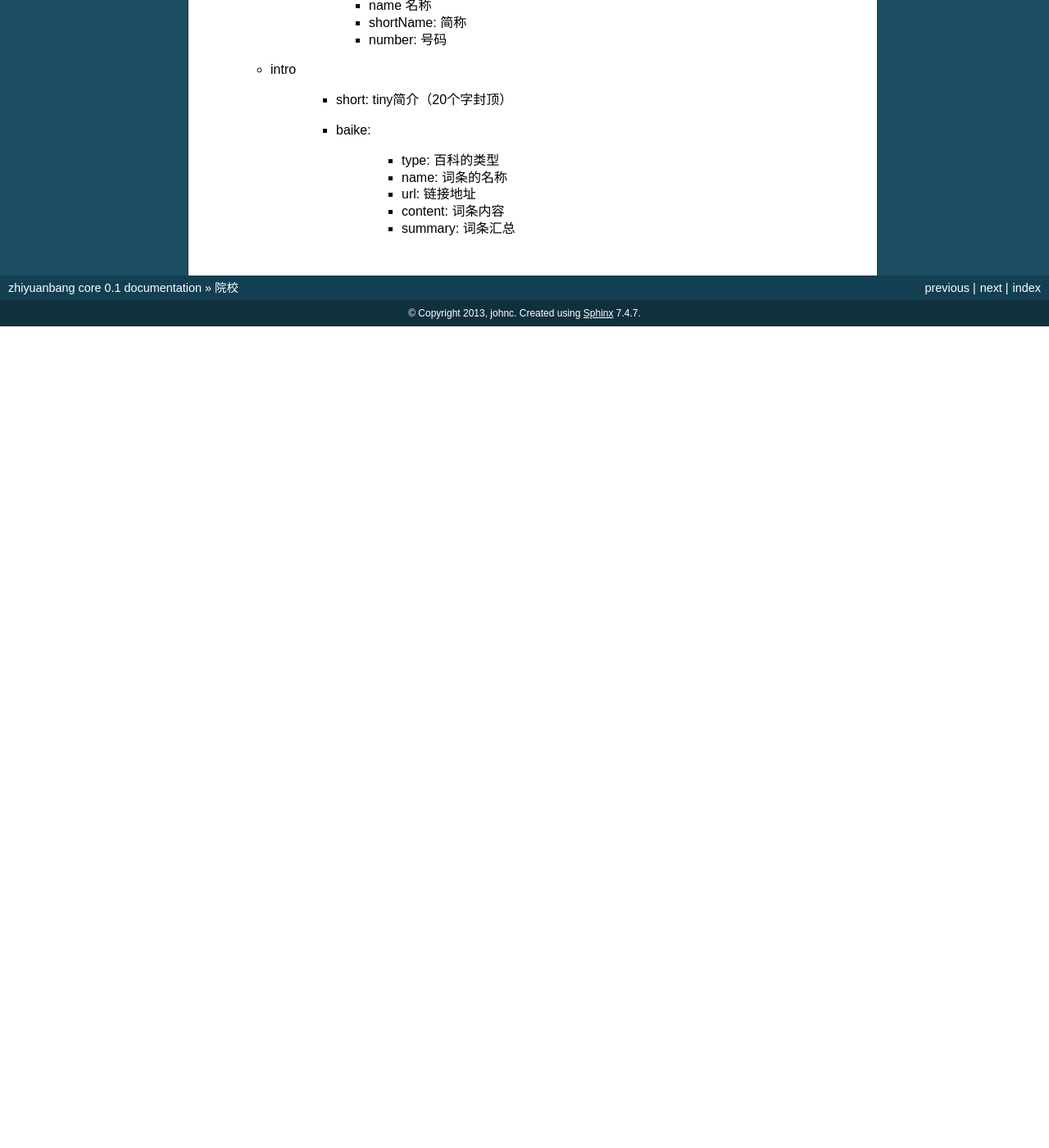
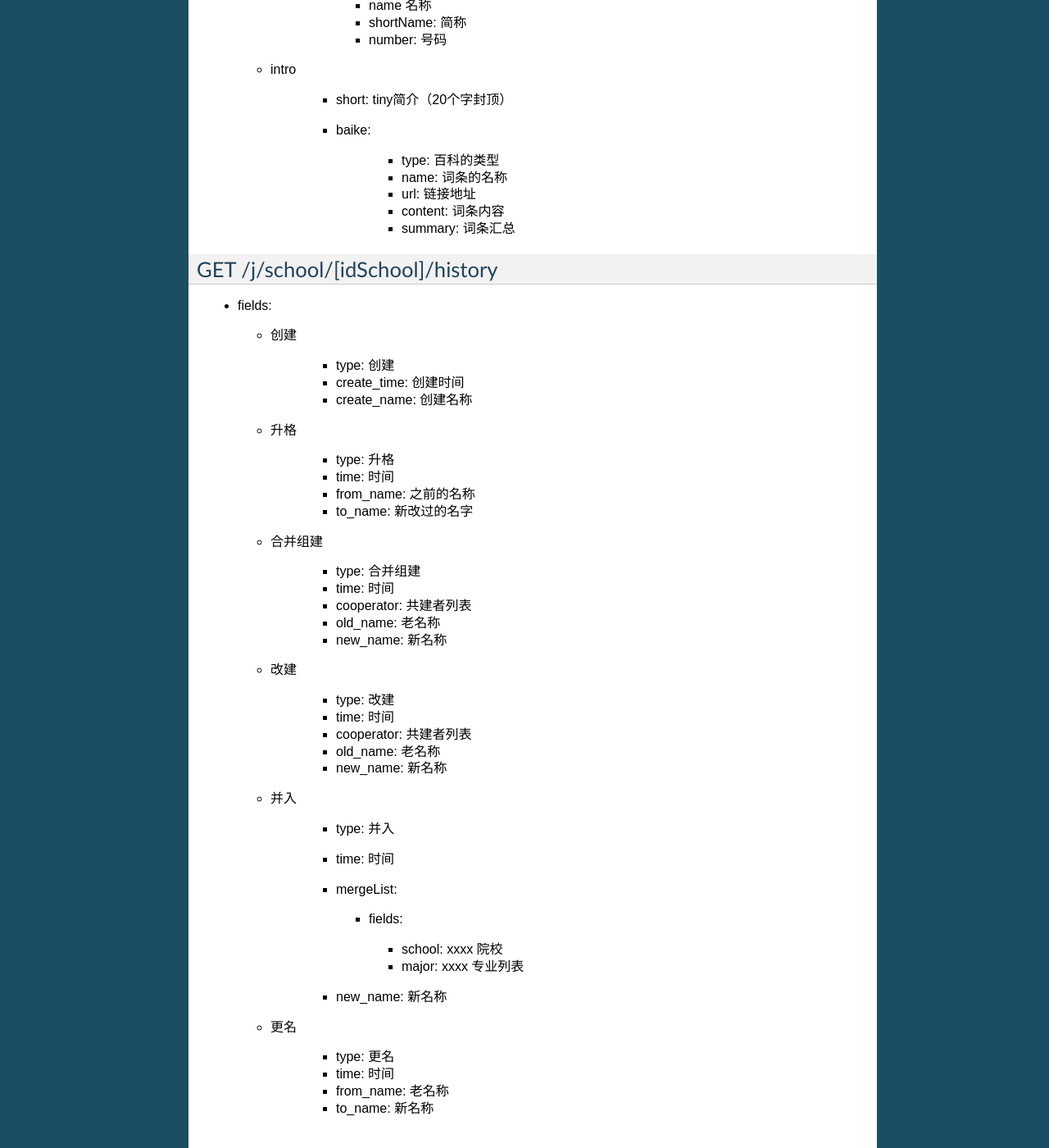
Before and after one commit to carmackjia/zhiyuanbang_core, a Sphinx documentation site: the page built from source/api/school.rst, in a window 1280 px wide and 1400 px high, scrolled down 2605 px. Shown: the whole window at 82% size. Built offline with Sphinx 7.4.7, drawn with Linux system fonts in a browser that asks for light colours; before the commit the page ends 3003 px from its top, so only the background shows below that; some of the changed text lies outside the part shown.

Commit message:
Update /j/school/[idSchool]/history

```diff
--- a/source/api/school.rst
+++ b/source/api/school.rst
@@ -143,3 +143,58 @@ GET /j/school/[idSchool]
          * url:  链接地址
          * content: 词条内容
          * summary: 词条汇总
+
+
+GET /j/school/[idSchool]/history
+----------------------------------
+
+* fields:
+
+  * 创建
+
+      * type: 创建
+      * create_time: 创建时间
+      * create_name: 创建名称
+
+  * 升格
+
+      * type: 升格
+      * time: 时间
+      * from_name: 之前的名称
+      * to_name: 新改过的名字
+
+  * 合并组建
+
+     * type: 合并组建
+     * time: 时间
+     * cooperator: 共建者列表
+     * old_name: 老名称
+     * new_name: 新名称
+
+  * 改建
+
+     * type: 改建
+     * time: 时间
+     * cooperator: 共建者列表
+     * old_name: 老名称
+     * new_name: 新名称
+
+  * 并入
+
+     * type: 并入
+     * time: 时间
+     * mergeList:
+
+       * fields:
+
+        * school: xxxx 院校
+        * major:  xxxx 专业列表
+
+     * new_name: 新名称
+
+  * 更名
+
+     * type: 更名
+     * time: 时间
+     * from_name: 老名称
+     * to_name: 新名称
```
